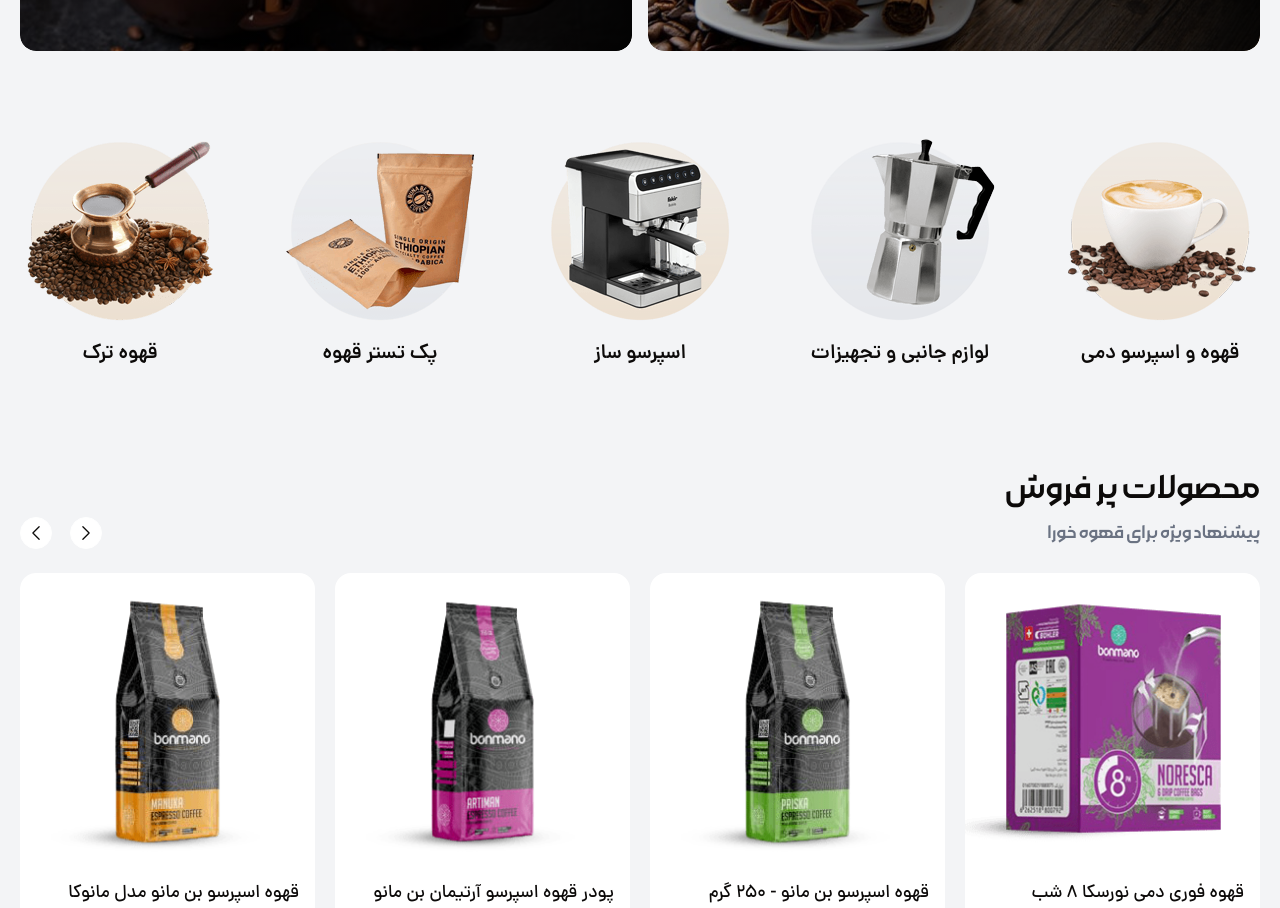
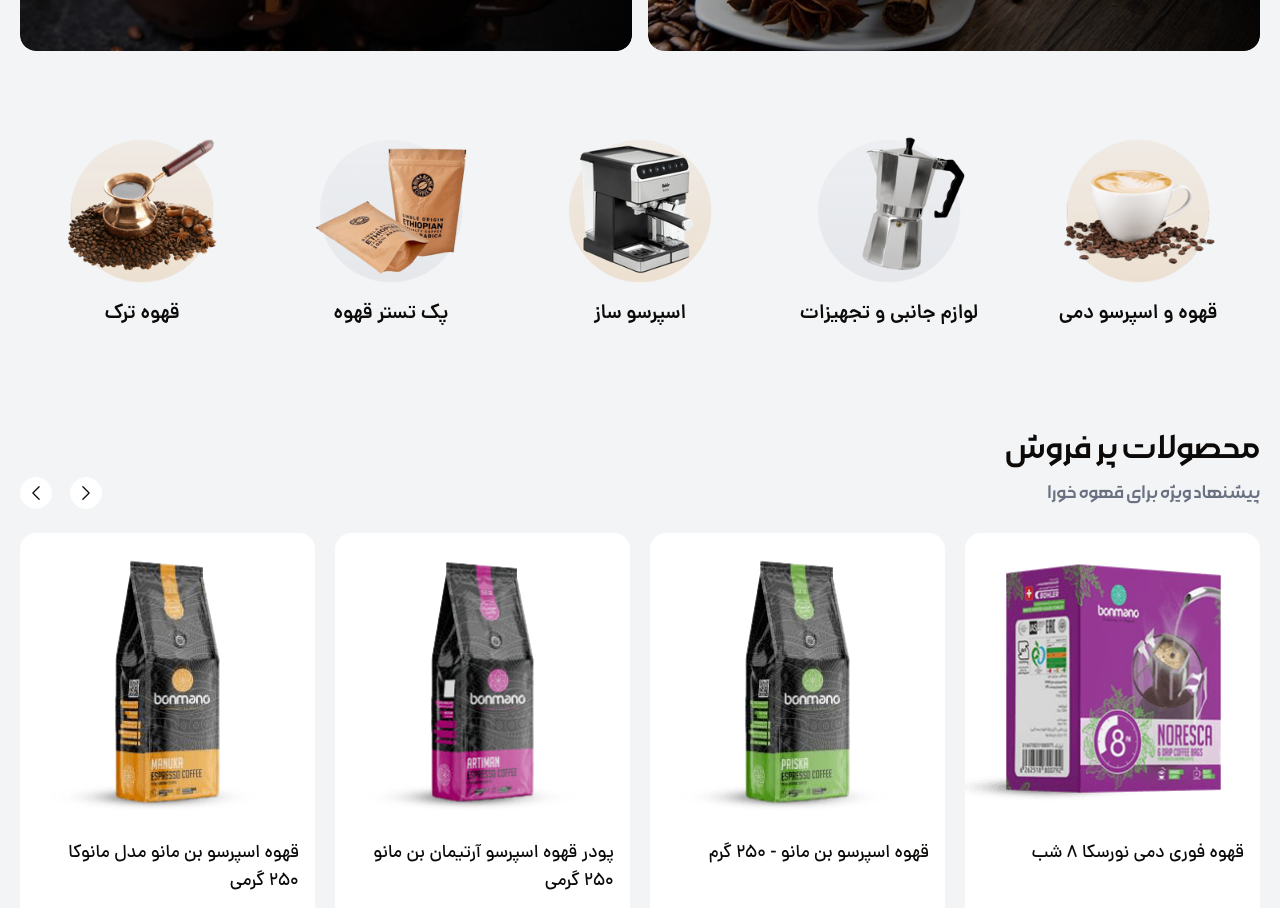
Before and after one commit to techsaDevs/coffeShop, a Next.js app: page / in a window 1280 px wide. Shown: the part 2320-3228 px from the top of the page. Built offline with nearby package versions, Linux system fonts and the light colour scheme; data requests are answered from the project's data file.

Commit message:
debug categorys responcive

```diff
--- a/src/Components/Home/Categorys.tsx
+++ b/src/Components/Home/Categorys.tsx
@@ -41,11 +41,11 @@
   return (
     <section id='category' className='mb-10 md:mb-24-1'>
       <Container>
-        <div className='flex justify-center lg:justify-between items-center gap-y-6 gap-x-[29px] gap-[65px] flex-wrap'>
+        <div className='flex justify-center items-center gap-y-6 gap-x-[29px] gap-[65px] lg:gap-x-[80px] xl:gap-x-[29px] flex-wrap'>
           {category.map(({ id, title, link, image }) =>  (
-              <div key={id} className="text-center w-24-1 md:w-50">
+              <div key={id} className="text-center w-24-1 sm:w-40 md:w-45 lg:w-55">
                 <Link href={link} className=''>
-                  <img src={image} alt={title} loading='lazy' />
+                  <img src={image} alt={title} loading='lazy' className='w-40 mx-auto'/>
                 </Link>
                 <p className="font-dana-dbold text-center text-sm md:text-xl mt-1.5 md:mt-2.5">{title}</p>
               </div>
```
